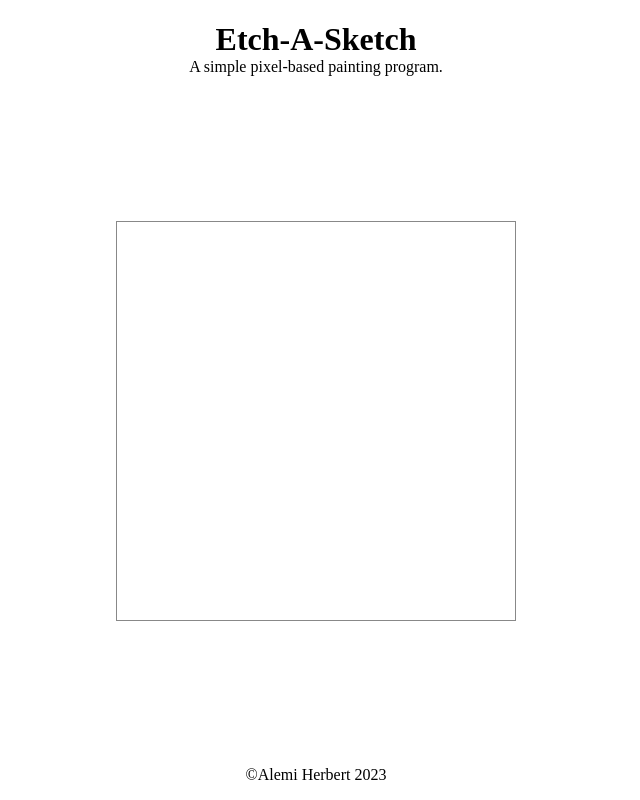
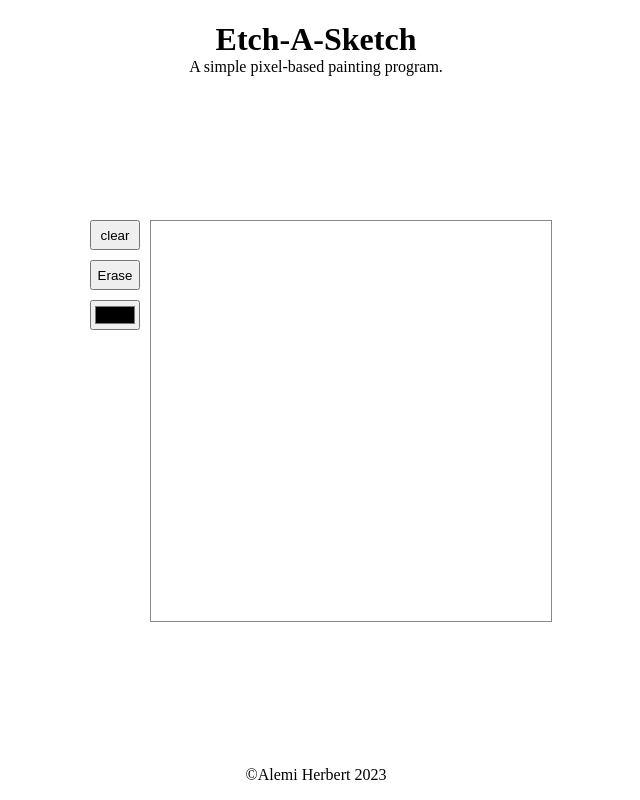
Before and after one commit to alemiherbert/etch-a-sketch, a plain HTML site: page index.html in a window 1280 px wide. Shown: the whole page, without its empty margins (324-964 px from the left). Drawn offline with Linux system fonts and the light colour scheme.

Commit message:
Added buttons, colors

```diff
--- a/index.html
+++ b/index.html
@@ -15,6 +15,11 @@
     <main>
         <div class="container">
             <div id="painting-area"></div>
+            <div class="controls">
+                <input type="button" id="clear-btn" value="clear">
+                <input type="button" id="erase-btn" value="Erase">
+                <input type="color" name="" id="color-btn">
+            </div>
         </div>
 
     </main>
--- a/main.js
+++ b/main.js
@@ -1,24 +1,43 @@
 const paintingArea = document.getElementById("painting-area");
+const eraseBtn = document.getElementById("erase-btn");
+const clearBtn = document.getElementById("clear-btn");
+const colorBtn = document.getElementById("color-btn");
 let isDrawing = false;
+let initialColor = "#000";
 
-function createGrid(element, pixelSize) {
-    const numberOfRows = element.offsetHeight / pixelSize;
-    const numberOfColumns = element.offsetWidth / pixelSize;
-    const numberOfElements = numberOfRows * numberOfColumns;
+function createGrid(element, numPixels) {
+    const width = 400;
+    const pixelSize = width / numPixels;
+    const numberOfElements = numPixels * numPixels;
 
     for (let pixelsCreated = 0; pixelsCreated < numberOfElements; pixelsCreated++) {
         const pixel = document.createElement("div");
+        pixel.style.minWidth = pixelSize;
+        pixel.style.minHeight = pixelSize;
         element.appendChild(pixel);
     }
     return [...element.childNodes];
 }
 
 
-const pixels = createGrid(paintingArea, 8);
+const pixels = createGrid(paintingArea, 50);
 
+clearBtn.addEventListener("click", () => {
+    pixels.forEach((pixel) => {
+        pixel.style.backgroundColor = "#fff"
+    })
+})
+
+eraseBtn.addEventListener("click", () => {
+    initialColor = "#fff"
+})
+
+colorBtn.addEventListener("change", () => {
+    initialColor = colorBtn.value
+})
 
 pixels.forEach(function (pixel) {
     pixel.addEventListener("mouseover", () => {
-        pixel.style.backgroundColor = "red"
+        pixel.style.backgroundColor = initialColor
     })
 })
--- a/style.css
+++ b/style.css
@@ -25,18 +25,33 @@ main{
     align-items: center;
     justify-content: center;
 }
+.container{
+    display: flex;
+    flex-direction: row-reverse;
+}
 #painting-area{
     width: 400px;
     height: 400px;
     display: flex;
     flex-wrap: wrap;
     border: 1px solid #888;
+    box-sizing: content-box;
 }
 #painting-area div{
     min-width: 8px;
     min-height: 8px;
+    box-sizing: border-box;
 }
 
 footer{
     text-align: center;
 }
+.controls{
+    padding: 0 10px;
+    display: flex;
+    flex-direction: column;
+    gap: 10px;
+}
+input{
+    height: 30px;
+}
```
